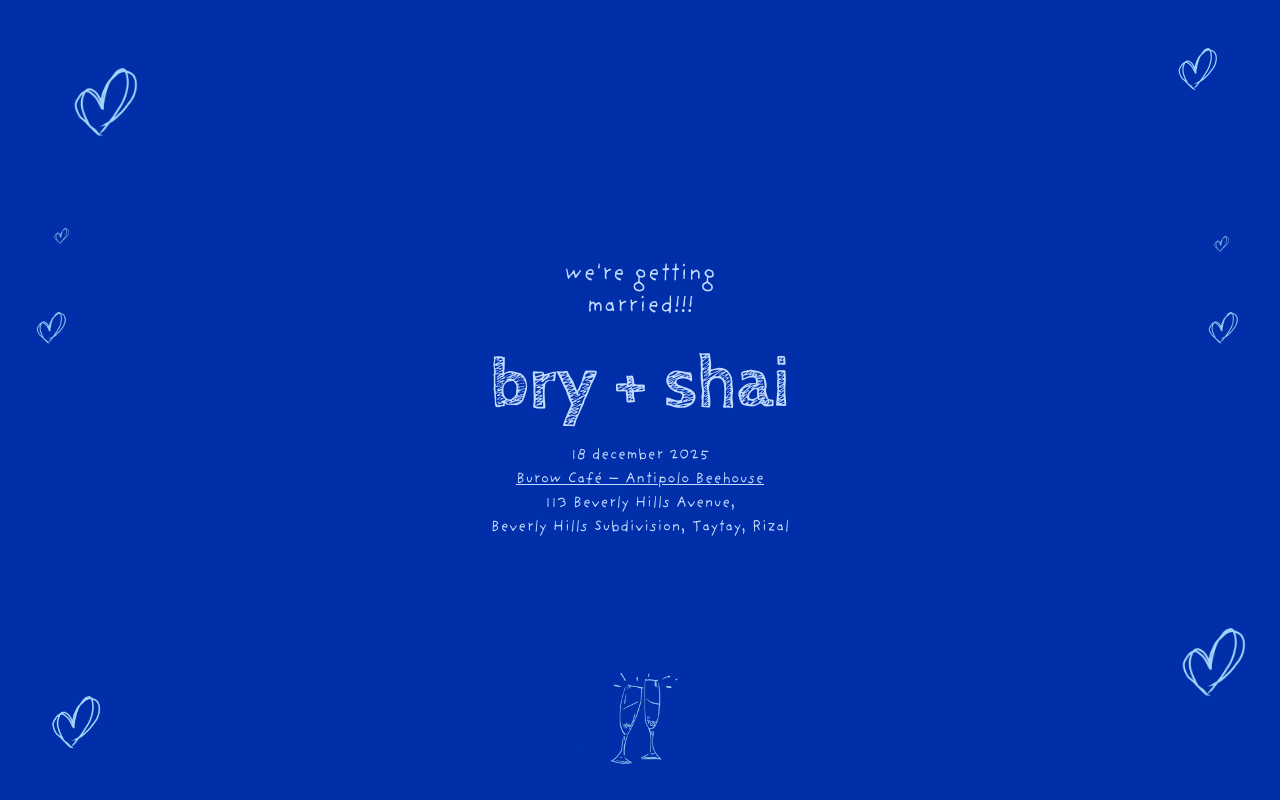
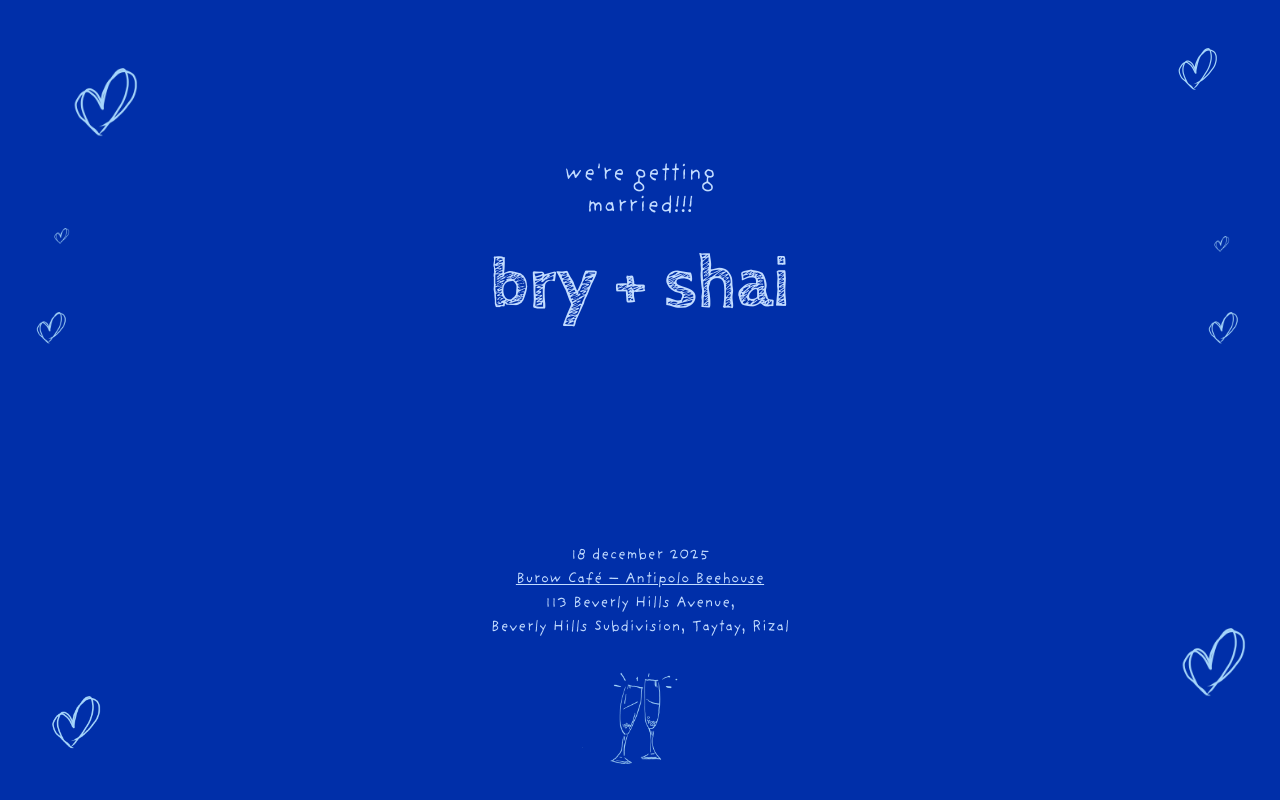
Before and after one commit to brynldrn/shai-bry-evite, a React (Vite) app: page / in a window 1280 px wide. Built offline with nearby package versions, Linux system fonts and the light colour scheme.

Commit message:
fix: revert

```diff
--- a/src/App.tsx
+++ b/src/App.tsx
@@ -6,10 +6,10 @@ import cheers from './assets/elements/cheers.gif'
 function App() {
 
   return (
-    <section className='flex flex-col items-center justify-center h-dvh py-40 gap-6'>
+    <section className='flex flex-col items-center h-dvh py-40 gap-6'>
       <h1 className='text-2xl line-clamp-2'>we're getting <br /> married!!!</h1>
       <TypeAnimation sequence={['', 500, 'bry + shai']} wrapper='h1' cursor={false} className='font-cabin-sketch text-7xl font-bold' speed={4} deletionSpeed={3} />
-      <p className='flex flex-col items-center gap-0 text-md'>
+      <p className='flex flex-col items-center gap-0 mt-auto text-md'>
         <span className='text-inherit'>18 december 2025</span>
         <a href='https://maps.app.goo.gl/vcPZBkDVYwBsyLbW6' target='_blank' className='!text-inherit !underline'>Burow Café &ndash; Antipolo Beehouse</a>
         <span>113 Beverly Hills Avenue,</span>
```
